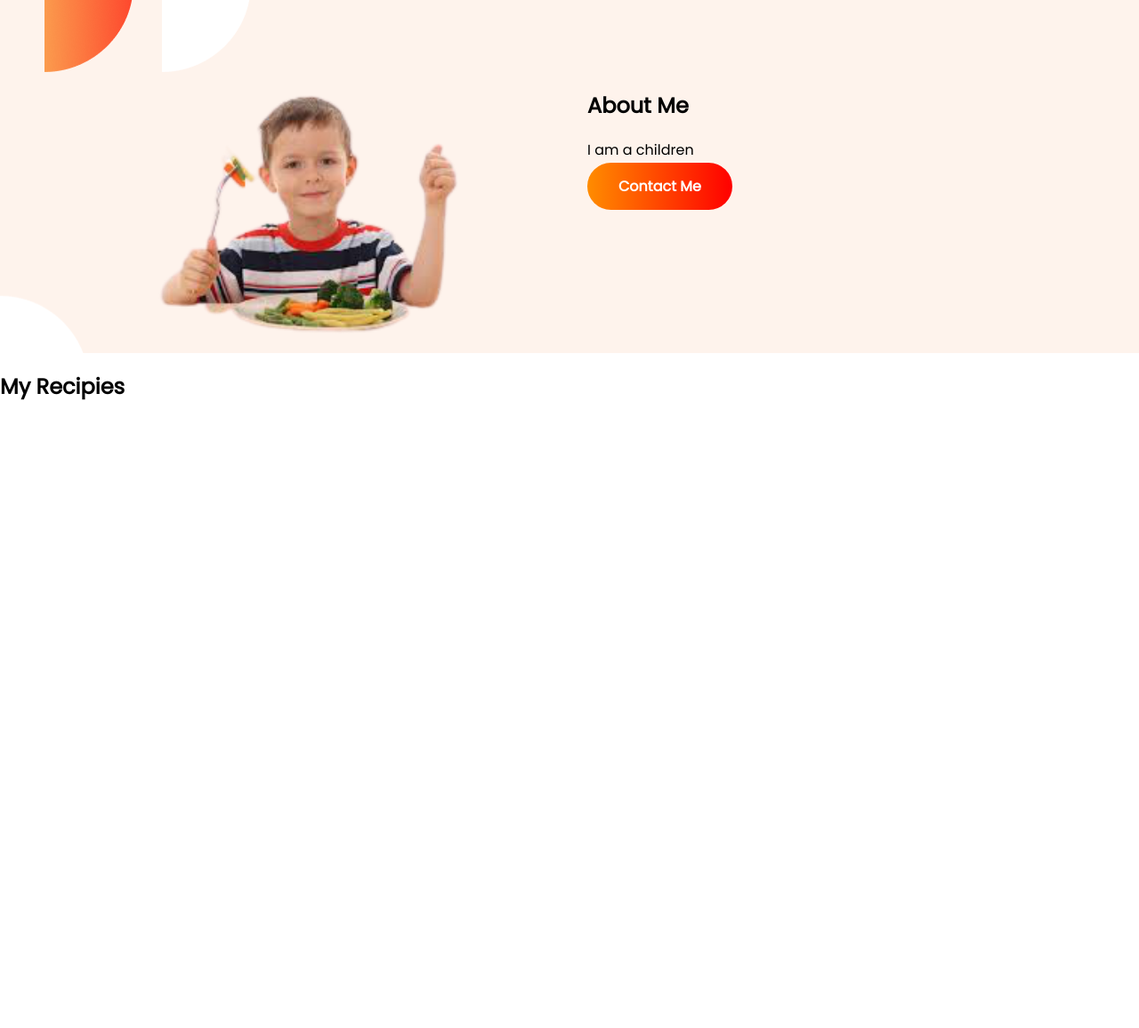
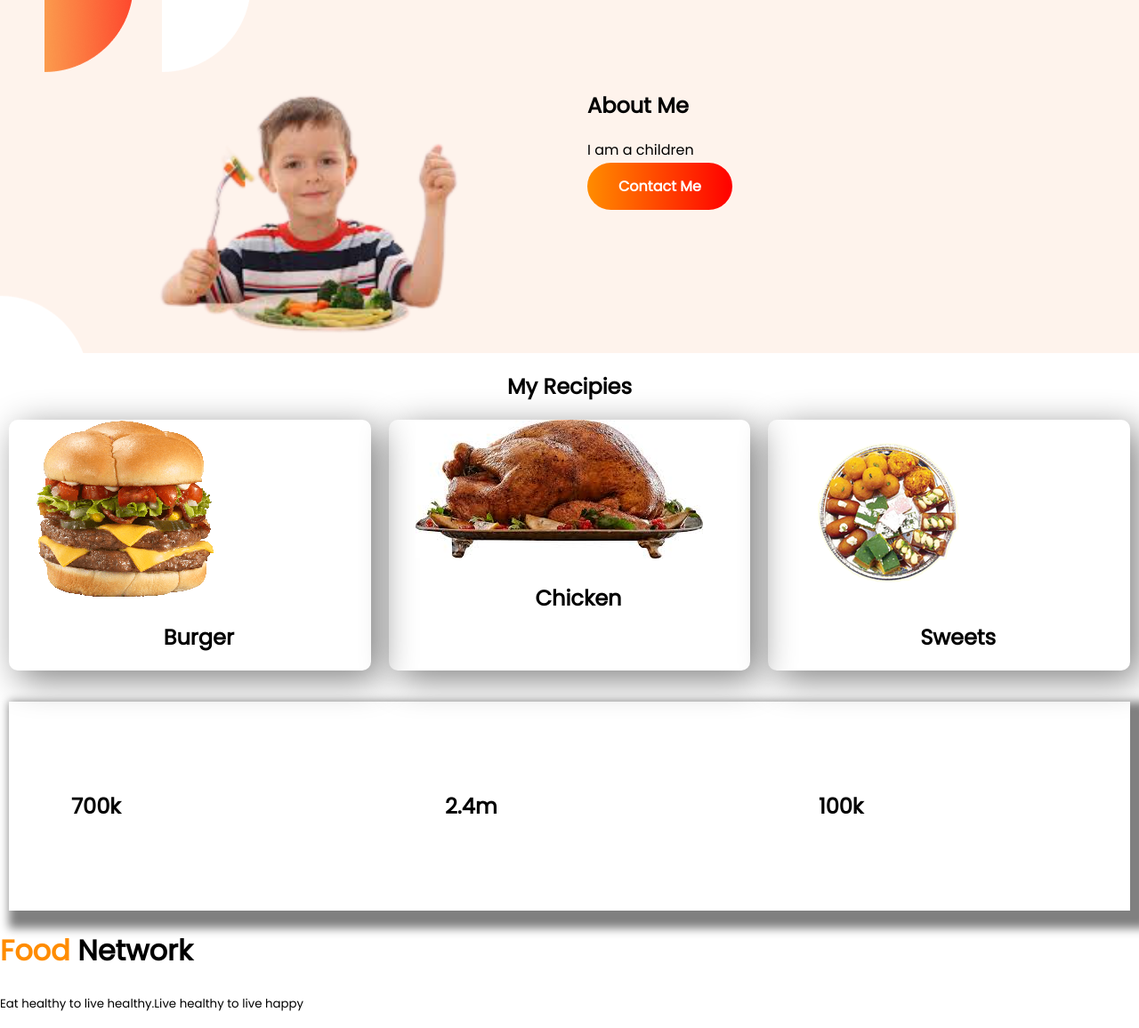
Before and after one commit to Ibrahim193084/kids-food-network, a plain HTML site: page index.html in a window 1280 px wide. Shown: the part 691-1847 px from the top of the page at 89% size. Before the commit the page ends 1163 px from the top, so only its background shows below. Drawn offline with Linux system fonts and the light colour scheme.

Commit message:
third commit

```diff
--- a/index.html
+++ b/index.html
@@ -13,7 +13,7 @@
 </head>
 
 <body>
-    <section class="flexible-container">
+    <section class="flex-container">
         <div class=skip>
             <h1><span>Skip</span> The Diet,</h1>
             <h1>Just Eat Healthy</h1>
@@ -26,7 +26,7 @@
         </div>
 
     </section>
-    <section class="flexible-container two">
+    <section class="flex-container two">
         <div class="skip"><img src="kids1.png" alt="kids image"></div>
         <div class="skip">
             <h1>About Me</h1>
@@ -34,10 +34,31 @@
             <a class="button" href="https://www.google.com">Contact Me</a>
         </div>
     </section>
-<section>
-    <div><h1>My Recipies</h1>
-    <p></p></div>
+    <section id="recipies">
+        <h1>My Recipies</h1>
+        <p></p>
+        <div class="flx">
+        <div id="brg" class="food"><img src="burger.png" alt="">
+            <h2>Burger</h2>
+            <p></p>
+        </div>
+        <div id="chk" class="food"><img src="chicken.png" alt="">
+            <h2>Chicken</h2>
+            <p></p>
+        </div>
+        <div id="swt" class="food"><img src="sweets.png" alt="">
+            <h2>Sweets</h2>
+        </div>
+        </div>
+    </section><br>
+    <section class="optional">
+    <div class="box"><h1>700k</h1></div>
+      <div class="box">  <h1>2.4m</h1></div>
+       <div class="box"> <h1>100k</h1></div>
 </section>
+<footer><h1><span>Food</span> Network</h1>
+    <p><small>Eat healthy to live healthy.Live healthy to live happy</small></p>
+</footer>
 </body>
 
 </html>
--- a/style.css
+++ b/style.css
@@ -6,7 +6,7 @@ body{
 span{
     color: darkorange;
 }
-.flexible-container{
+.flex-container{
 
 display:flex
 
@@ -29,10 +29,47 @@ border-radius: 40px;
 color: white;
 font-weight: 600;
 padding: 15px 35px;
-margin-top: 50px;
+margin-top: 100px;
 }
 .two{
     background-image: url(7.png);
     background-repeat: no-repeat;
     margin-top: 100px;
 }
+
+.food{
+    width: 40%;
+}
+.box{
+width: 30%;
+margin: 50px 30px;
+padding: 30px 40px;
+border-radius: 10px;
+box-shadow: 10
+}
+.flx{
+    display: flex;
+
+}
+
+.food{
+    width: 40%;
+    box-shadow: 10px 10px 40px gray;
+    margin-left: 10px;
+    margin-right: 10px;
+    padding-right: 10px;
+    padding-left: 30px;
+    border-radius: 10px;
+}
+#recipies h1{
+text-align: center;
+
+}
+h2{
+    text-align: center;
+}
+.optional{
+display: flex;
+box-shadow: 10px 10px 10px 10px gray;
+margin: 10px;
+}
```
Also changed, not shown: Project Cover.jpg (deleted), Project Cover.png (deleted), Project Cover5.png (deleted), burger.png (added), chicken.png (added), sweets.png (added).
